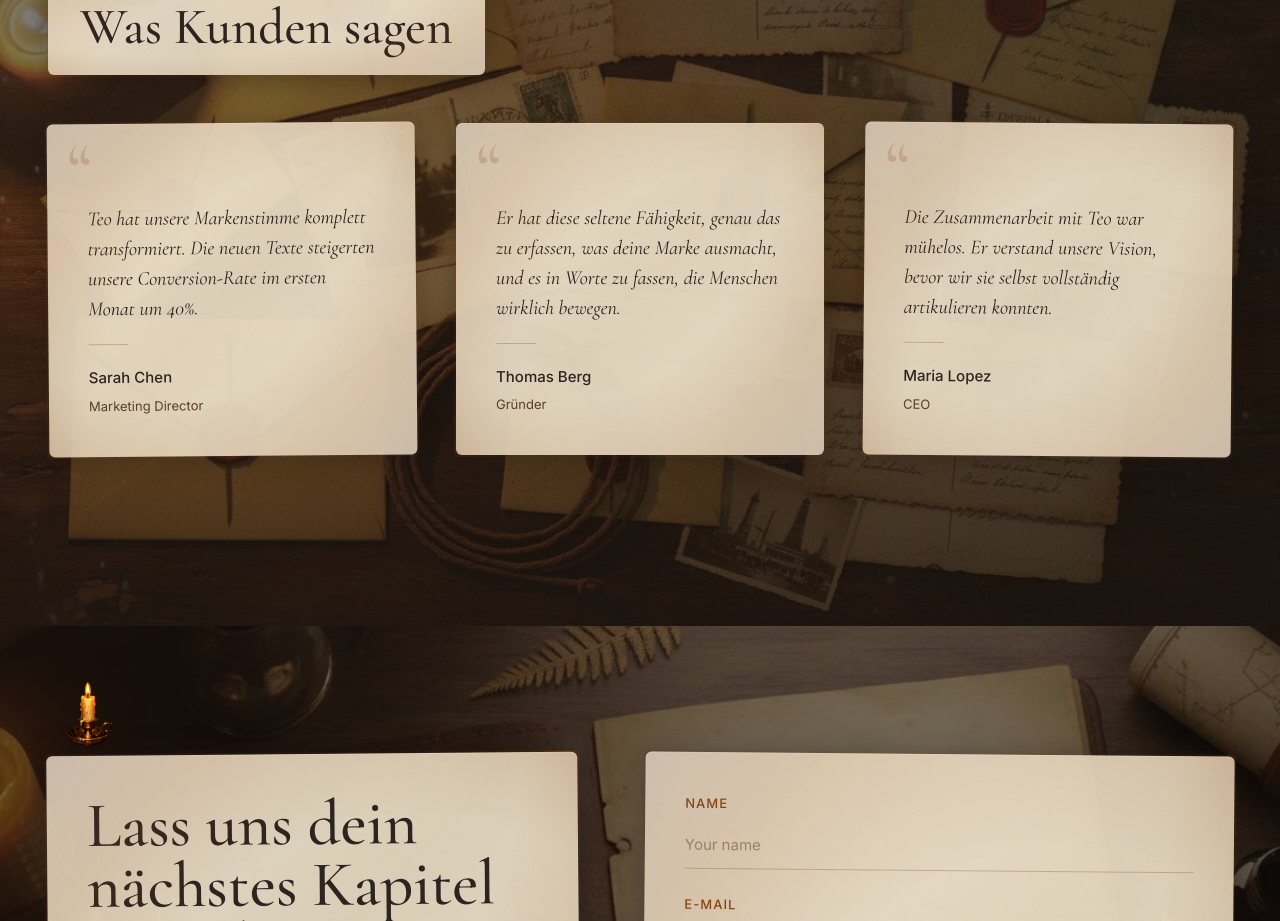
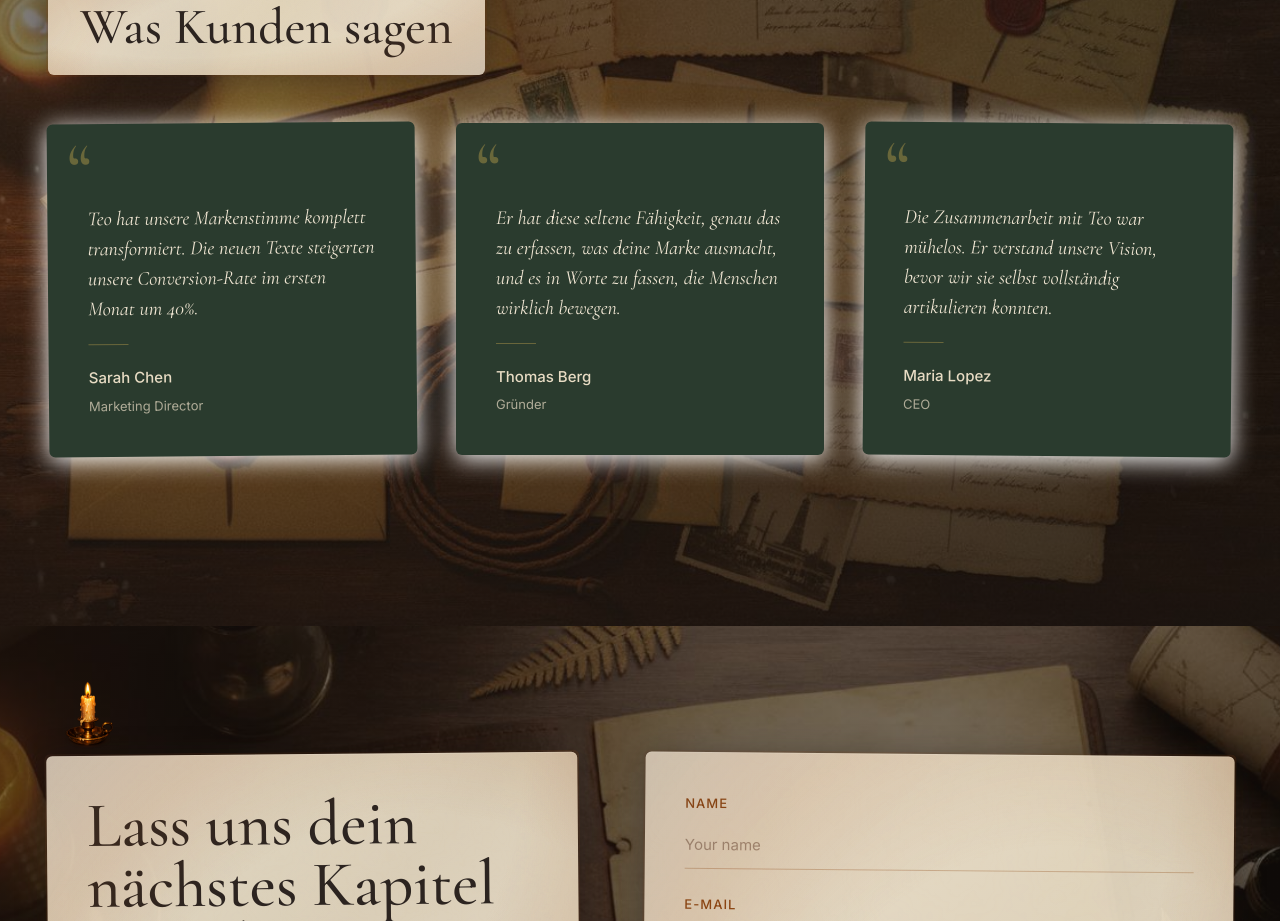
Before and after one commit to qwertyhamburg1/teog3, a React (Vite) app: page / in a window 1280 px wide. Shown: the part 4660-5581 px from the top of the page. Built offline with nearby package versions, Linux system fonts and the light colour scheme.

Commit message:
Update Testimonials.tsx

```diff
--- a/src/sections/Testimonials.tsx
+++ b/src/sections/Testimonials.tsx
@@ -49,7 +49,7 @@ export default function Testimonials() {
           </h2>
         </motion.div>
 
-        {/* Letters */}
+        {/* Cards — GREEN background like buttons */}
         <div className="grid grid-cols-1 md:grid-cols-3 gap-8 lg:gap-10">
           {t.testimonials.cards.map((card: { quote: string; author: string; role: string }, i: number) => (
             <motion.div
@@ -57,26 +57,29 @@ export default function Testimonials() {
               initial={{ opacity: 0, y: 40, rotate: i === 0 ? -1 : i === 2 ? 1 : 0 }}
               animate={isInView ? { opacity: 1, y: 0, rotate: i === 0 ? -0.5 : i === 2 ? 0.5 : 0 } : {}}
               transition={{ duration: 0.7, ease: [0.25, 0.1, 0.25, 1], delay: 0.15 + i * 0.15 }}
-              className="aged-paper burned-edges rounded-sm p-8 lg:p-10 relative"
-              style={{ transform: `rotate(${i === 0 ? -0.5 : i === 2 ? 0.5 : 0}deg)` }}
+              className="rounded-sm p-8 lg:p-10 relative shadow-card"
+              style={{
+                transform: `rotate(${i === 0 ? -0.5 : i === 2 ? 0.5 : 0}deg)`,
+                backgroundColor: '#2A3B2E',
+              }}
             >
               <span
-                className="font-serif text-[56px] lg:text-[72px] font-medium text-[#8B4513] opacity-20 leading-none absolute top-2 left-5"
+                className="font-serif text-[56px] lg:text-[72px] font-medium text-[#C9A94E] opacity-40 leading-none absolute top-2 left-5"
                 aria-hidden="true"
               >
                 &ldquo;
               </span>
 
-              <p className="font-serif text-[18px] lg:text-[20px] font-normal italic text-[#2C2420] leading-[1.5] mt-10 relative z-[1]">
+              <p className="font-serif text-[18px] lg:text-[20px] font-normal italic text-[#F0E6D3] leading-[1.5] mt-10 relative z-[1]">
                 {card.quote}
               </p>
 
-              <div className="w-10 h-[1px] bg-[#8B4513]/30 my-5" />
+              <div className="w-10 h-[1px] bg-[#C9A94E]/40 my-5" />
 
-              <p className="font-sans text-[15px] font-medium text-[#2C2420]">
+              <p className="font-sans text-[15px] font-medium text-[#E8DCC4]">
                 {card.author}
               </p>
-              <p className="font-sans text-[13px] text-[#5C3D2E] mt-1">
+              <p className="font-sans text-[13px] text-[#E8DCC4]/70 mt-1">
                 {card.role}
               </p>
             </motion.div>
```
